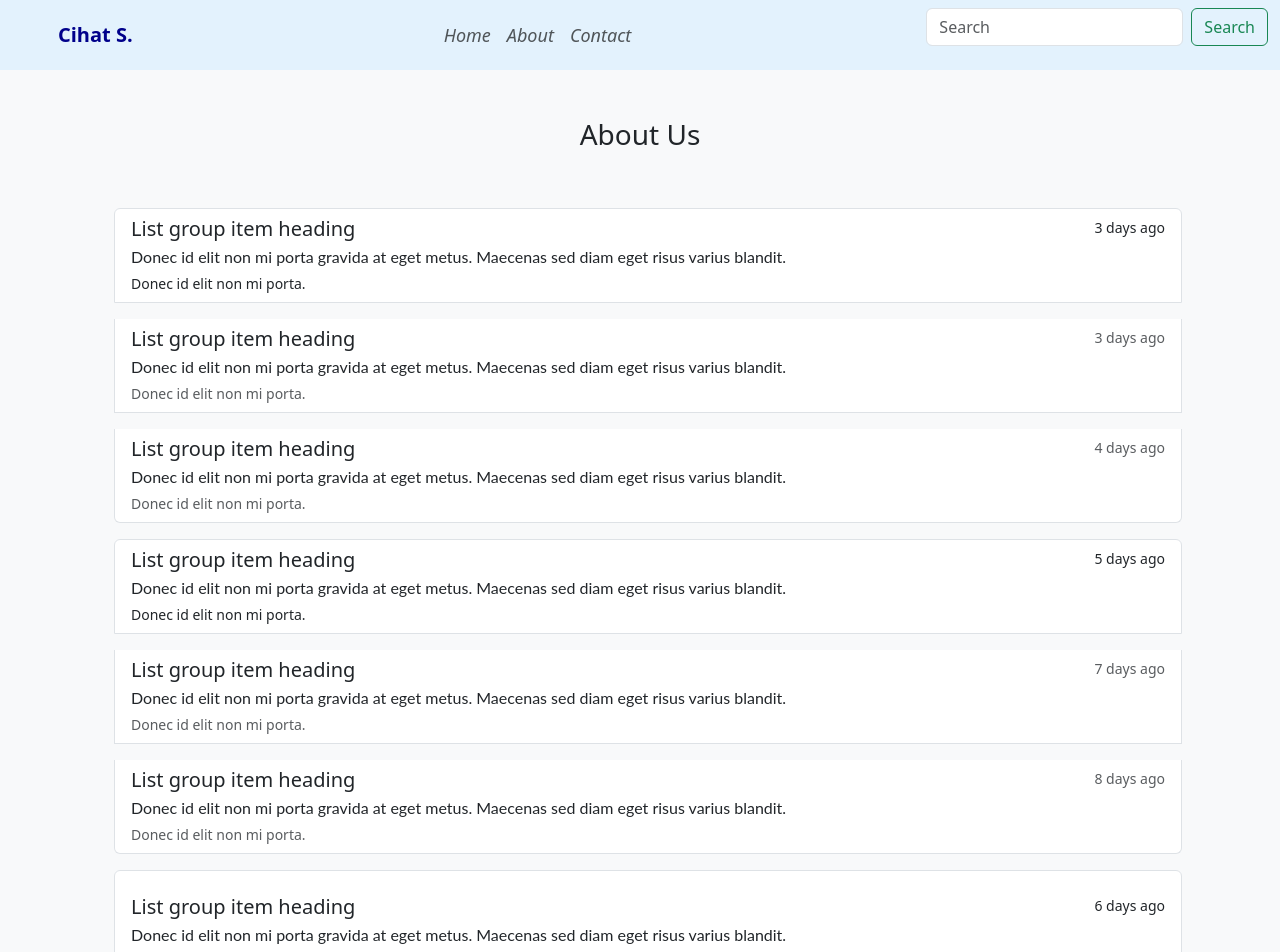
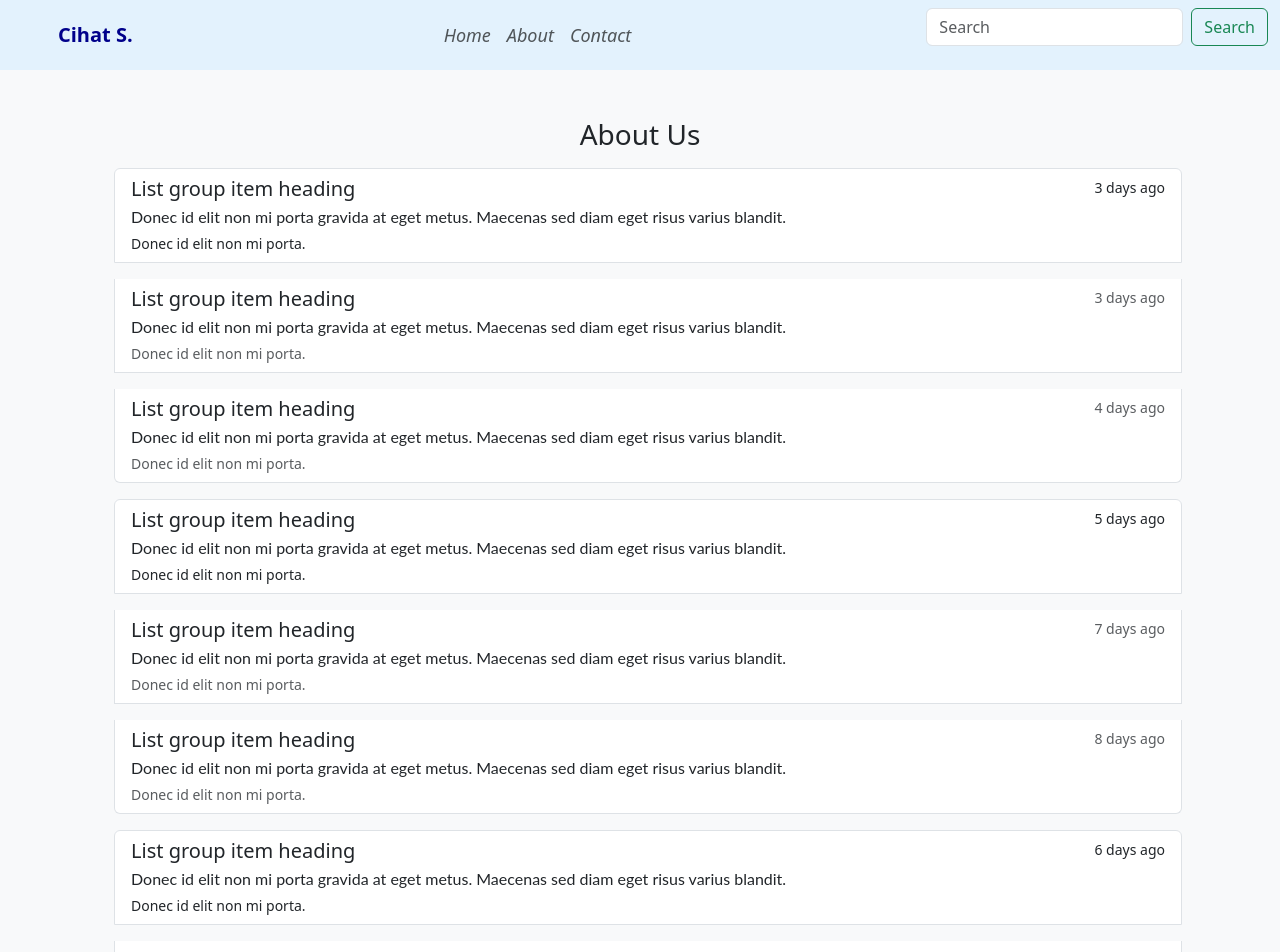
Before and after one commit to devcihat/react-dark-mode, a React (Create React App) app: page /About in a window 1280 px wide. Shown: the top 952 px of the page. Built offline with nearby package versions, Linux system fonts and the light colour scheme.

Commit message:
1 file modified

```diff
--- a/src/components/About.jsx
+++ b/src/components/About.jsx
@@ -22,7 +22,7 @@ function About(props) {
     >
       <h3 className="pt-5 text-center">About Us</h3>
 
-      <div className="row  pt-5 px-3 mb-3 ms-3">
+      <div className="row  pt-2 px-3 mb-3 ms-3">
         <div className="list-group">
           <a
             className="list-group-item list-group-item-action mb-3 "
@@ -38,7 +38,10 @@ function About(props) {
             </p>
             <small>Donec id elit non mi porta.</small>
           </a>
-          <a className="list-group-item list-group-item-action mb-3">
+          <a
+            className="list-group-item list-group-item-action mb-3"
+            aria-current="true"
+          >
             <div className="d-flex   w-100 justify-content-between">
               <h5 className="mb-1">List group item heading</h5>
               <small className="text-muted">3 days ago</small>
@@ -105,7 +108,7 @@ function About(props) {
             className="list-group-item list-group-item-action mb-3 "
             aria-current="true"
           >
-            <div className="d-flex  w-100 justify-content-between pt-3">
+            <div className="d-flex  w-100 justify-content-between ">
               <h5 className="mb-1">List group item heading</h5>
               <small>6 days ago</small>
             </div>
```
